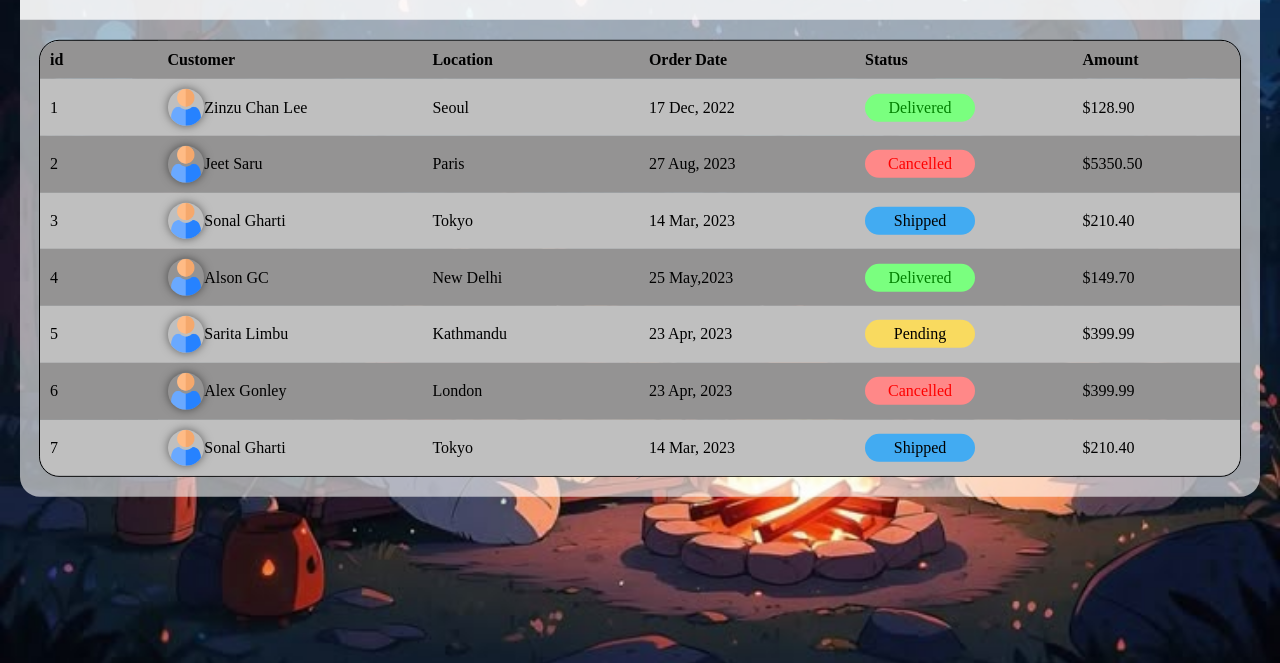
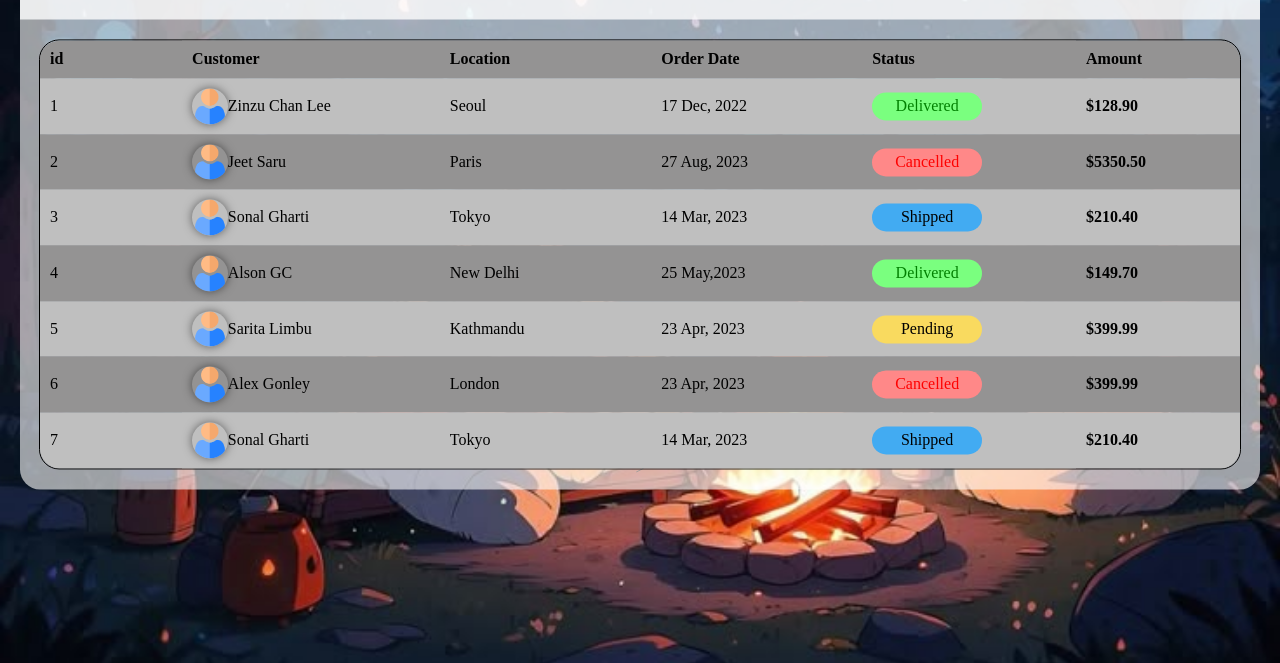
Before and after one commit to Leejaw-Chitrakar/HTML-T2, a plain HTML site: page index.html in a window 1280 px wide. Shown: the part 137-800 px from the top of the page. Drawn offline with Linux system fonts and the light colour scheme.

Commit message:
Status and Amount Column Fixed

```diff
--- a/index.html
+++ b/index.html
@@ -16,6 +16,9 @@
         <div class="container">
             <div class="table-container">
                 <table id="data">
+                    <colgroup>
+                        <col class="amount">
+                    </colgroup>
                     <tr>
                         <th class="id">id</th>
                         <th class="customer">Customer</th>
--- a/style.css
+++ b/style.css
@@ -40,6 +40,11 @@ table, td, th{
 
 td, th{
     padding: 10px;
+}
+
+th:nth-child(6),
+td:nth-child(6) {
+    font-weight: bold; /* Yo chai 'Amount' column lai bold garna*/
 }
 
 .header {
```
Also changed, not shown: 1 other file.
